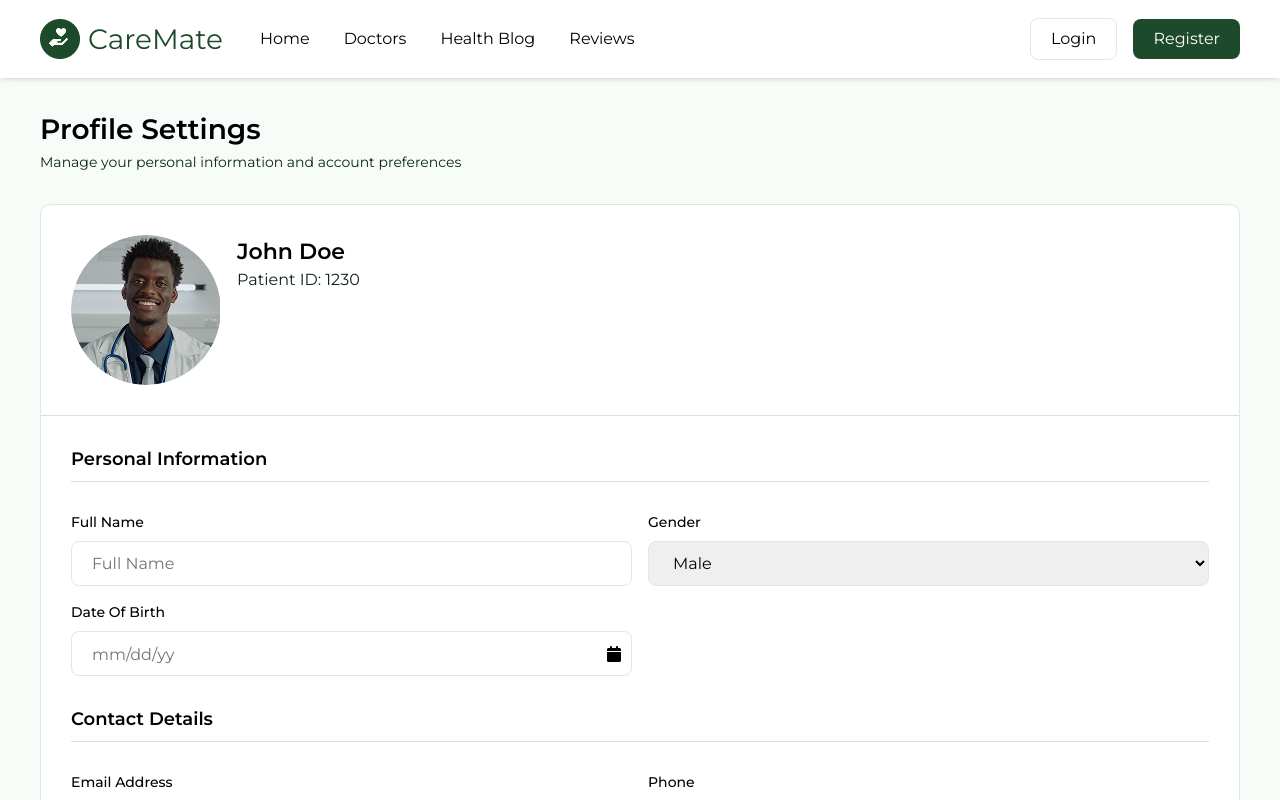
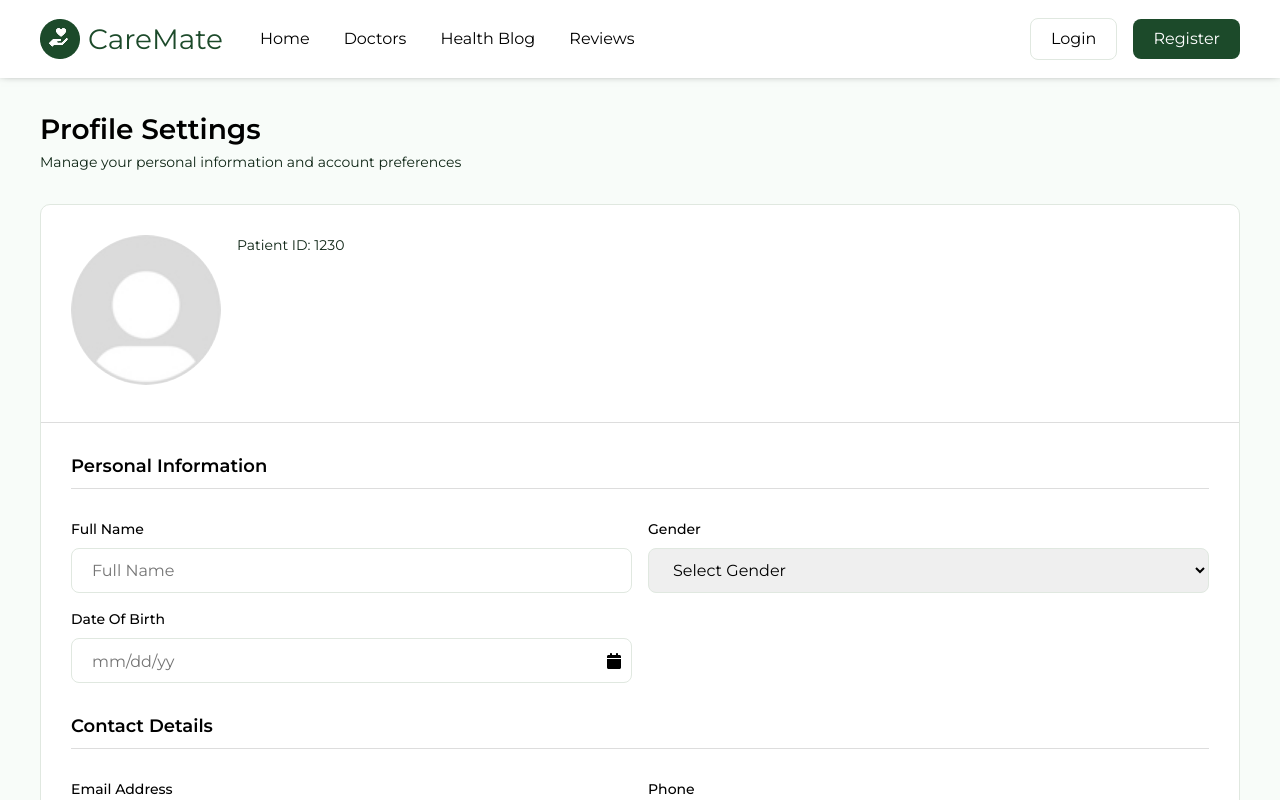
Before and after one commit to Abdalrahman-gits/careMate, a React (Vite) app: page /profile in a window 1280 px wide. Shown: the top 800 px of the page. Built offline with nearby package versions, Linux system fonts and the light colour scheme.

Commit message:
feat(profile-update): made logic for updating user-image

```diff
--- a/src/features/authentication/useUpdateUser.js
+++ b/src/features/authentication/useUpdateUser.js
@@ -7,13 +7,21 @@ function useUpdateUser() {
 
   const { mutate: updateUser, isPending } = useMutation({
     mutationFn: updateUserData,
-    onSuccess: (data) => {
-      queryClient.setQueryData(["user"], data);
-      toast.success("User account successfully updated");
+
+    onMutate: () => {
+      const id = toast.loading("Updating Profile");
+      return { toastId: id };
     },
 
-    onError: (err) => {
-      toast.error(err.message);
+    onSuccess: (data, _, context) => {
+      queryClient.setQueryData(["user"], data);
+      toast.success("User account successfully updated", {
+        id: context.toastId,
+      });
+    },
+
+    onError: (err, _, context) => {
+      toast.error(err.message, { id: context.toastId });
     },
   });
 
--- a/src/services/authApi.js
+++ b/src/services/authApi.js
@@ -1,4 +1,4 @@
-import { supabase } from "./supabase";
+import { supabase, supabaseUrl } from "./supabase";
 
 async function signup(userData) {
   const { email, password, name, phone } = userData;
@@ -43,6 +43,7 @@ async function getCurrentUser() {
 }
 
 async function updateUserData(userData) {
+  // 1) Update text data
   const { data, error } = await supabase.auth.updateUser({
     email: userData.email,
     data: {
@@ -56,7 +57,33 @@ async function updateUserData(userData) {
 
   if (error) throw new Error(error.message);
 
-  return data;
+  if (!userData.avatar) return data;
+
+  // 2) Uploading user-image if changed
+
+  const fileName = `avatar-${data.user.id}`;
+
+  const { error: storageError } = await supabase.storage
+    .from("avatars")
+    .upload(fileName, userData.avatar, {
+      upsert: true,
+    });
+
+  if (storageError) throw new Error(storageError.message);
+
+  const { data: finalData, error: finalError } = await supabase.auth.updateUser(
+    {
+      data: {
+        // Added the Date.now() to Force browser to fetch the new image
+        // Browser caches the image for too long
+        avatar: `${supabaseUrl}/storage/v1/object/public/avatars/${fileName}?${Date.now()}`,
+      },
+    }
+  );
+
+  if (finalError) throw new Error(finalError.message);
+
+  return finalData;
 }
 
 async function logout() {
--- a/src/services/supabase.js
+++ b/src/services/supabase.js
@@ -4,4 +4,4 @@ const supabaseKey =
   "eyJhbGciOiJIUzI1NiIsInR5cCI6IkpXVCJ9.eyJpc3MiOiJzdXBhYmFzZSIsInJlZiI6ImVubW9tamVuZnhuaGJhZWhneXZvIiwicm9sZSI6ImFub24iLCJpYXQiOjE3NjQ3ODcwNjYsImV4cCI6MjA4MDM2MzA2Nn0.ClmVBWV2ytW09Qy_rKoXiPJn3rZNnKa9nDOWry9sDNQ";
 const supabase = createClient(supabaseUrl, supabaseKey);
 
-export { supabase };
+export { supabase, supabaseUrl };
--- a/src/ui/ProfileForm.jsx
+++ b/src/ui/ProfileForm.jsx
@@ -1,5 +1,5 @@
 import styled from "styled-components";
-import image from "../assets/doc22.png";
+import defaultUser from "../assets/default-user.jpg";
 import ImageCircle from "../ui/ImageCircle";
 import FormRow from "./FormRow";
 import { FaEnvelope, FaPhone } from "react-icons/fa";
@@ -29,12 +29,18 @@ const FormHeader = styled.div`
   gap: 1.6rem;
 
   & h2 {
+    text-transform: capitalize;
     font-size: 2.2rem;
     font-weight: 600;
   }
 
   & p {
     color: var(--color-green);
+    font-size: 1.4rem;
+  }
+
+  & label {
+    cursor: pointer;
   }
 
   @media (min-width: 991px) {
@@ -147,7 +153,14 @@ const Footer = styled.div`
 function ProfileForm() {
   const { user } = useAuth();
 
-  const [currentData, setCurrentData] = useState({});
+  const [currentData, setCurrentData] = useState({
+    name: "",
+    email: "",
+    phone: "",
+    gender: "",
+    address: "",
+    avatar: "",
+  });
   const [dateOfBirth, setDateOfBirth] = useState("");
   const { updateUser, isPending } = useUpdateUser();
 
@@ -156,13 +169,14 @@ function ProfileForm() {
       const metaData = user?.user?.user_metadata;
 
       if (metaData) {
-        setCurrentData({
+        setCurrentData((val) => ({
+          ...val,
           name: metaData.name || "",
           email: metaData.email || "",
           phone: metaData.phone || "",
           gender: metaData.gender || "",
           address: metaData.address || "",
-        });
+        }));
 
         setDateOfBirth(metaData.dateOfBirth || "");
       }
@@ -174,6 +188,12 @@ function ProfileForm() {
     const { id, value } = e.target;
 
     setCurrentData((cur) => ({ ...cur, [id]: value }));
+  }
+
+  function handleFileChange(e) {
+    const file = e.target.files[0];
+
+    if (file) setCurrentData((val) => ({ ...val, avatar: file }));
   }
 
   function handleSubmit(e) {
@@ -191,6 +211,7 @@ function ProfileForm() {
       phone: metaData.phone || "",
       gender: metaData.gender || "",
       address: metaData.address || "",
+      avatar: "",
     });
 
     setDateOfBirth(metaData.dateOfBirth || "");
@@ -199,9 +220,27 @@ function ProfileForm() {
   return (
     <Form onSubmit={handleSubmit}>
       <FormHeader>
-        <ImageCircle src={image} alt="image" size="15" />
+        <label htmlFor="avatar">
+          <ImageCircle
+            src={
+              currentData.avatar
+                ? URL.createObjectURL(currentData.avatar)
+                : user?.user?.user_metadata?.avatar || defaultUser
+            }
+            alt="image"
+            size="15"
+          />
+        </label>
+        <input
+          type="file"
+          name=""
+          id="avatar"
+          accept="image/*"
+          onChange={handleFileChange}
+          hidden
+        />
         <div>
-          <h2>John Doe</h2>
+          <h2>{user?.user?.user_metadata?.name}</h2>
           <p>Patient ID: 1230</p>
         </div>
       </FormHeader>
```
